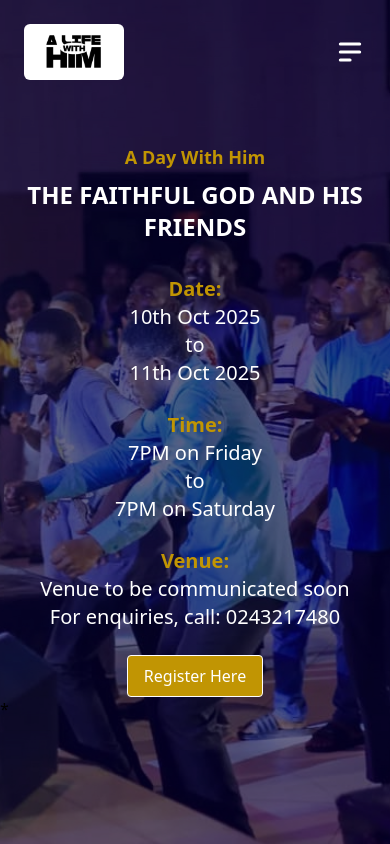
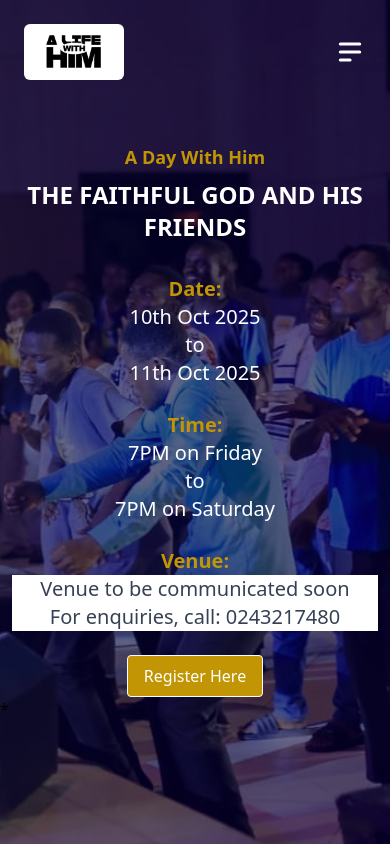
Before and after one commit to theStarkov/dojo-helpdesk, a Next.js app: page / in a window 390 px wide. Built offline with nearby package versions, Linux system fonts and the light colour scheme.

Commit message:
Update Slider.js - mobile view render

```diff
--- a/app/Components/Slider.js
+++ b/app/Components/Slider.js
@@ -222,10 +222,10 @@
                     <div className="text-center text-xl text-[#C19503] font-bold">
                       Venue:
                     </div>
-                    <div className="text-center text-bold text-xl">
+                    <div className="text-center text-bold text-xl bg-white text-gray-700">
                       Venue to be communicated soon
                     </div>
-                    <div className="text-center text-bold text-xl">
+                    <div className="text-center text-bold text-xl bg-white text-gray-700">
                       For enquiries, call: 0243217480
                     </div>
                   </div>
```
